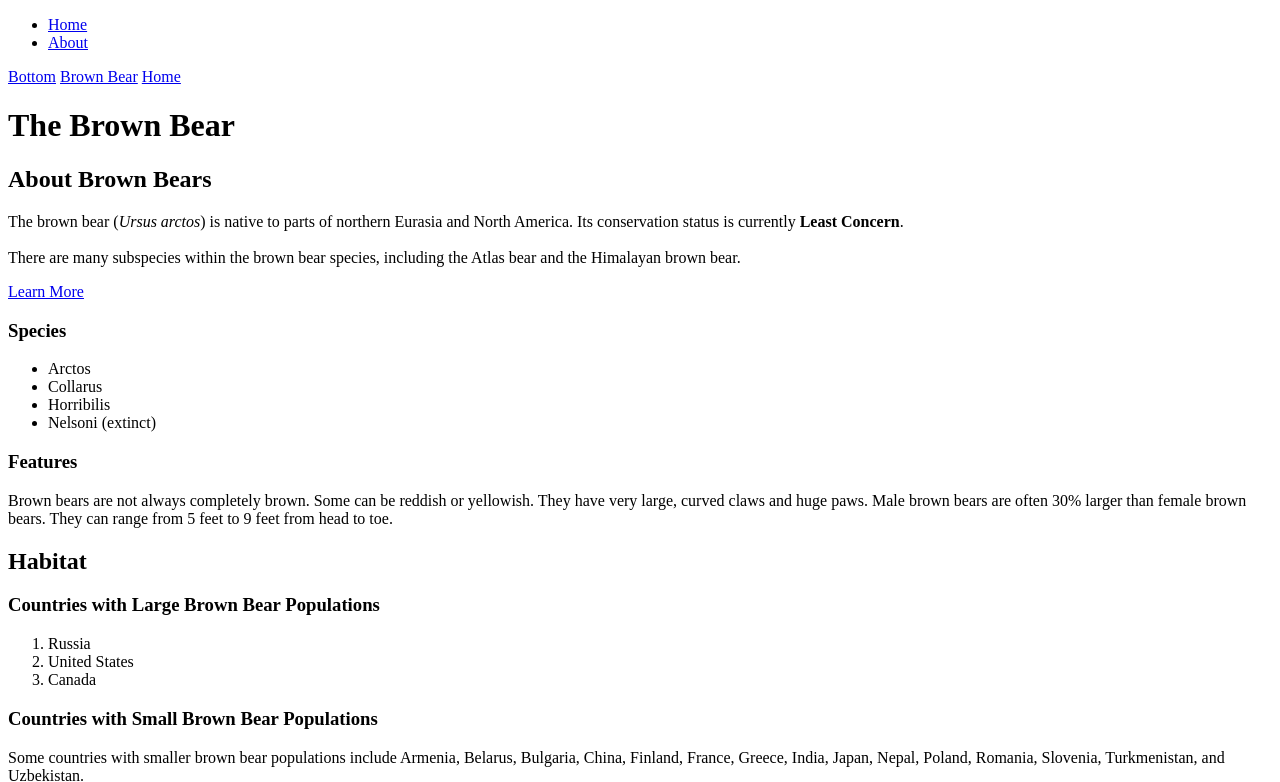
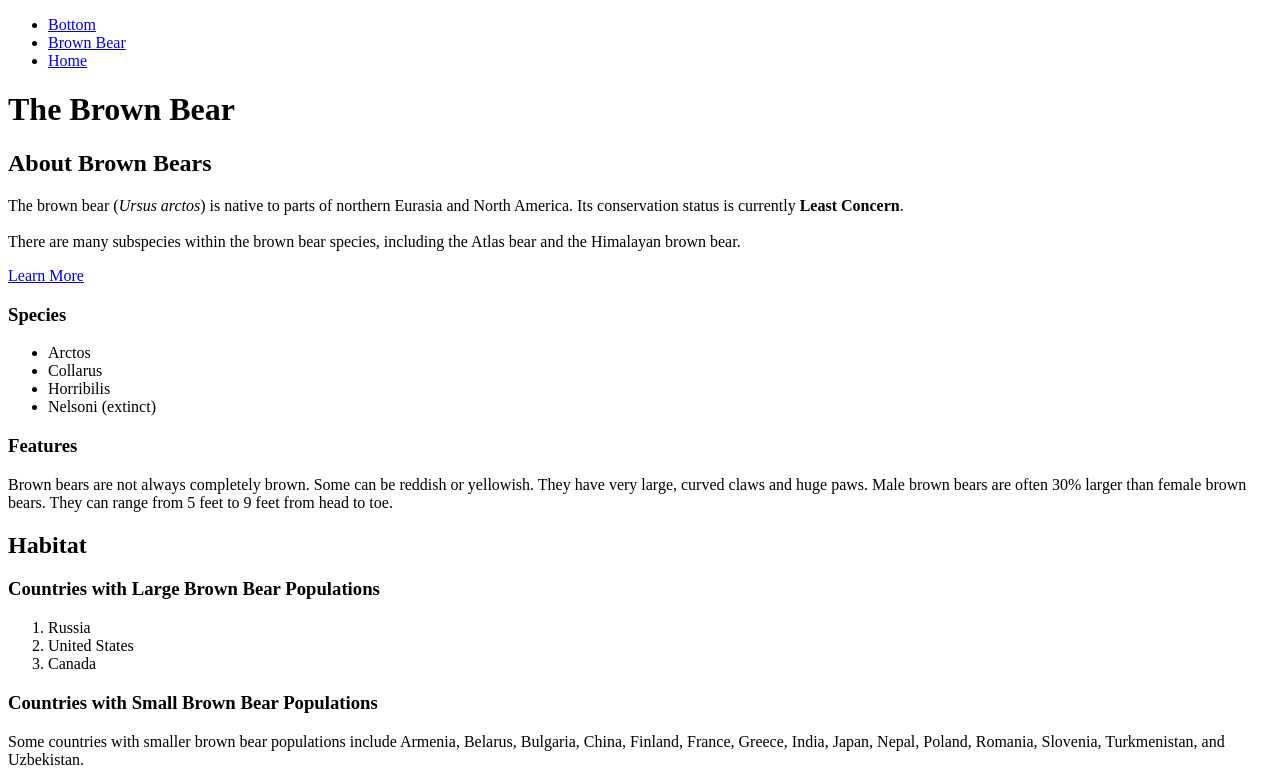
Before and after one commit to amodata/amodata.github.io, a plain HTML site: page index.html in a window 1280 px wide. Shown: the top 782 px of the page. Drawn offline with Linux system fonts and the light colour scheme.

Commit message:
Update index.html

```diff
--- a/index.html
+++ b/index.html
@@ -8,15 +8,13 @@
   <header>
     <nav>
       <ul>
-        <li><a href="#home">Home</a></li>
-        <li><a href="#about">About</a></li>
+        <li><a href="#media">Bottom</a></li>
+        <li><a href="./index.html">Brown Bear</a></li>
+        <li><a href="./about.html">Home</a></li>
       </ul>
     </nav>
   </header>
-  <a href="#media">Bottom</a>
 
-  <a href="./index.html">Brown Bear</a>
-  <a href="./about.html">Home</a>
   <h1 id="top">The Brown Bear</h1>
   <div id="introduction">
     <h2>About Brown Bears</h2>
```
